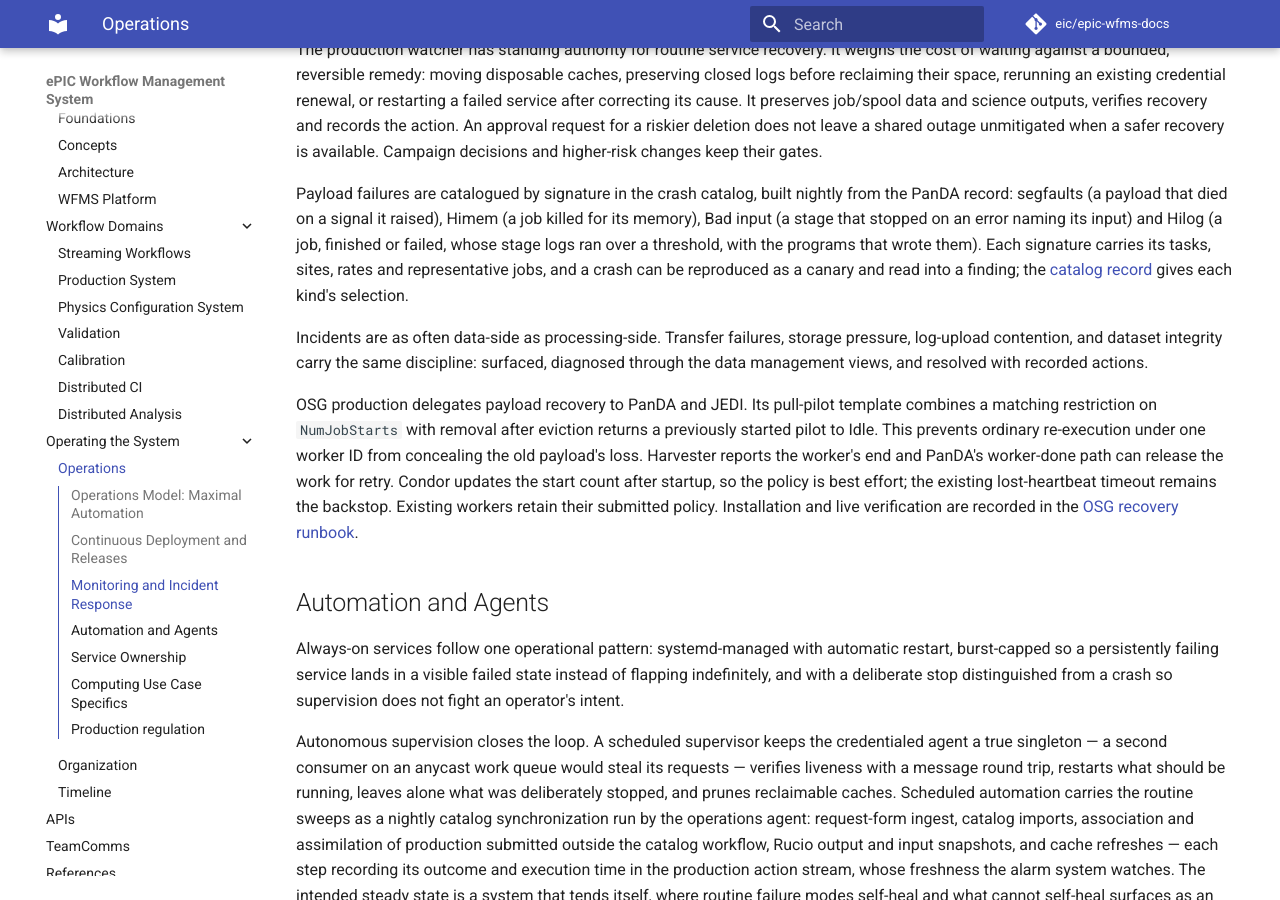
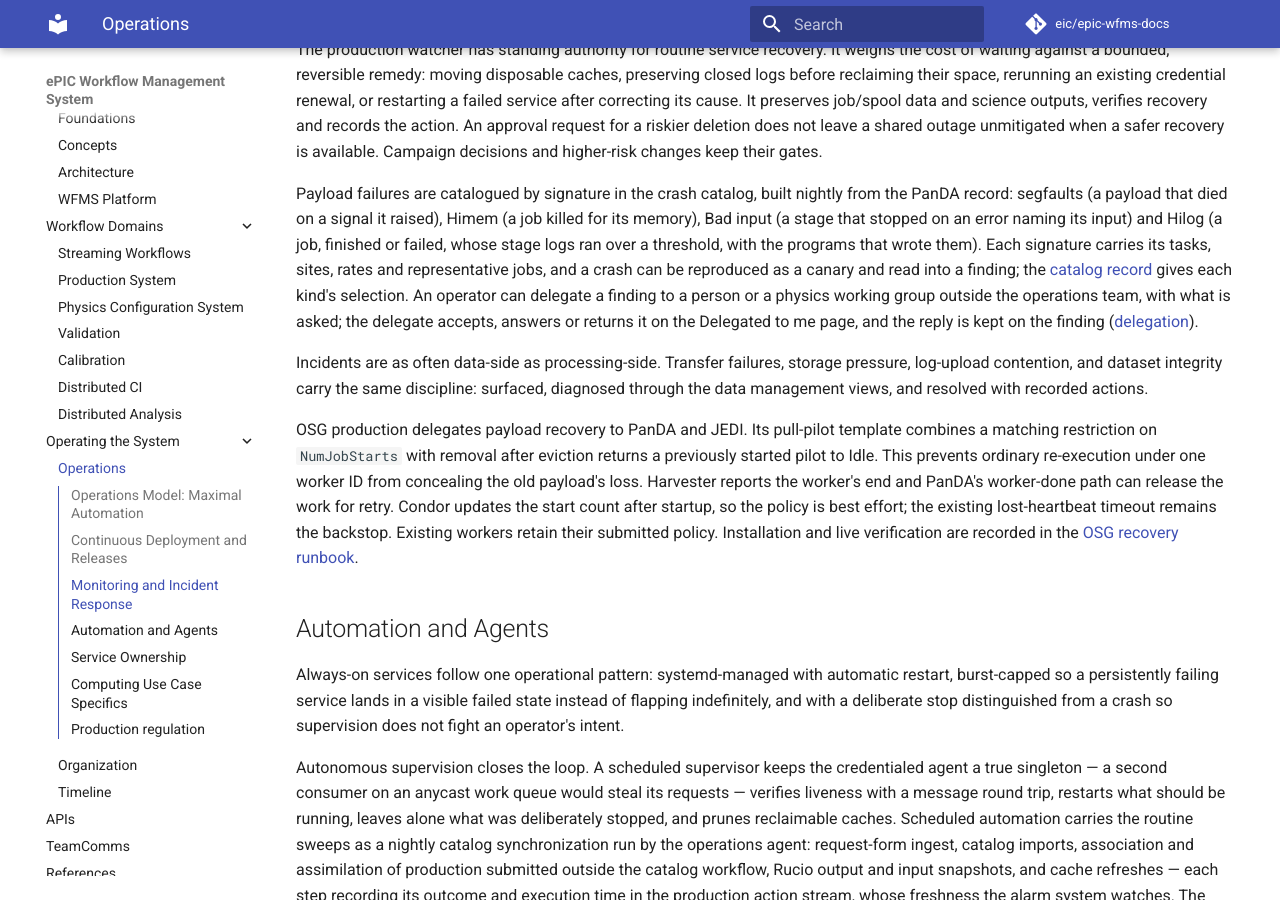
Before and after one commit to eic/epic-wfms-docs, an MkDocs documentation site: the page built from docs/operations.md, in a window 1280 px wide and 900 px high, scrolled down 1942 px. Built offline with MkDocs 1.6.1 and Material for MkDocs 9.7.7, drawn with Linux system fonts in a browser that asks for light colours; comment, search, counter and statistics services are not loaded.

Commit message:
Operations: segfault findings can be delegated
Co-Authored-By: Claude Opus 5.5 <noreply@anthropic.com>
Claude-Session: https://claude.ai/code/session_011rN4S51sDP5zuQcihpeL6j

```diff
--- a/docs/operations.md
+++ b/docs/operations.md
@@ -96,7 +96,9 @@ an error naming its input) and Hilog (a job, finished or failed, whose stage log
 programs that wrote them). Each signature carries its tasks, sites, rates and representative jobs, and a crash can be
 reproduced as a canary and read into a finding; the
 [catalog record](https://github.com/BNLNPPS/swf-epicprod/blob/main/docs/SEGFAULT_DIAGNOSIS.md) gives each kind's
-selection.
+selection. An operator can delegate a finding to a person or a physics working group outside the operations team,
+with what is asked; the delegate accepts, answers or returns it on the Delegated to me page, and the reply is kept on
+the finding ([delegation](https://github.com/BNLNPPS/swf-epicprod/blob/main/docs/SEGFAULT_DELEGATION.md)).
 
 Incidents are as often data-side as processing-side. Transfer failures, storage pressure, log-upload contention, and
 dataset integrity carry the same discipline: surfaced, diagnosed through the data management views, and resolved with
```
